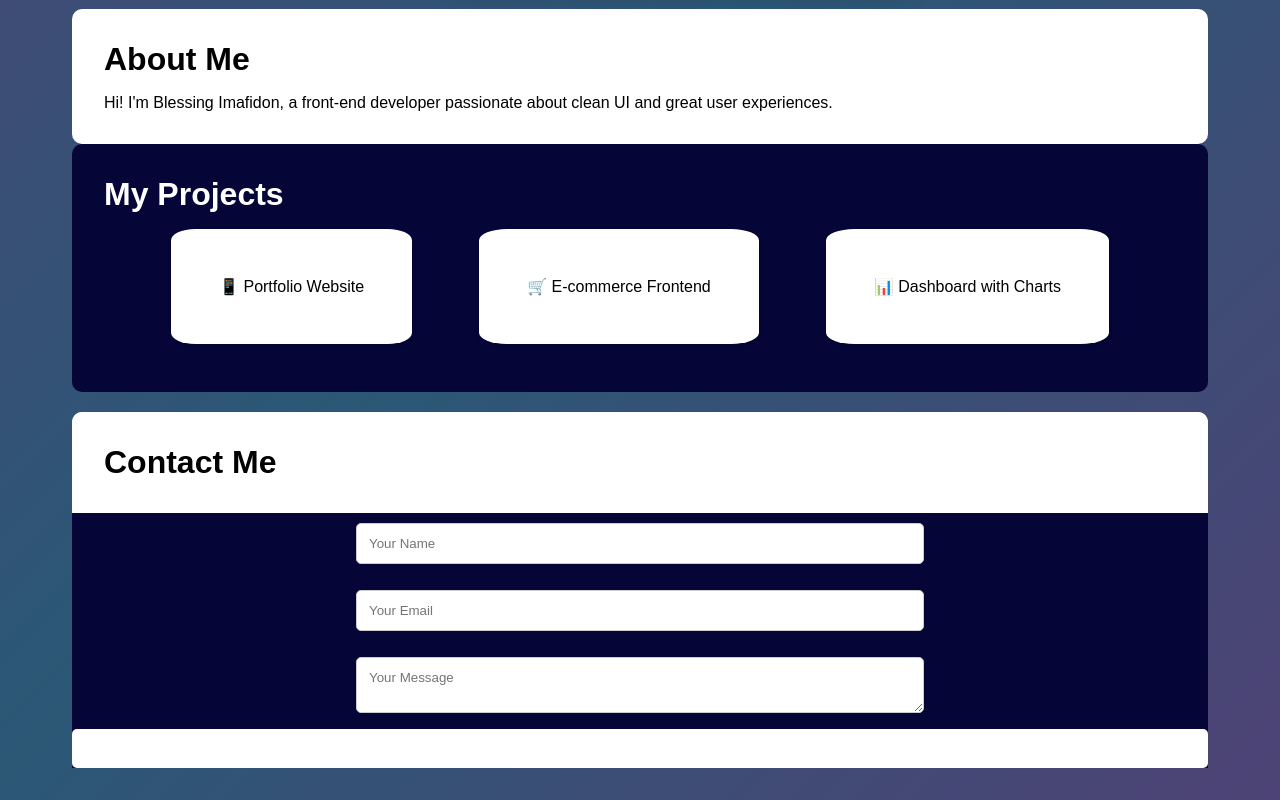
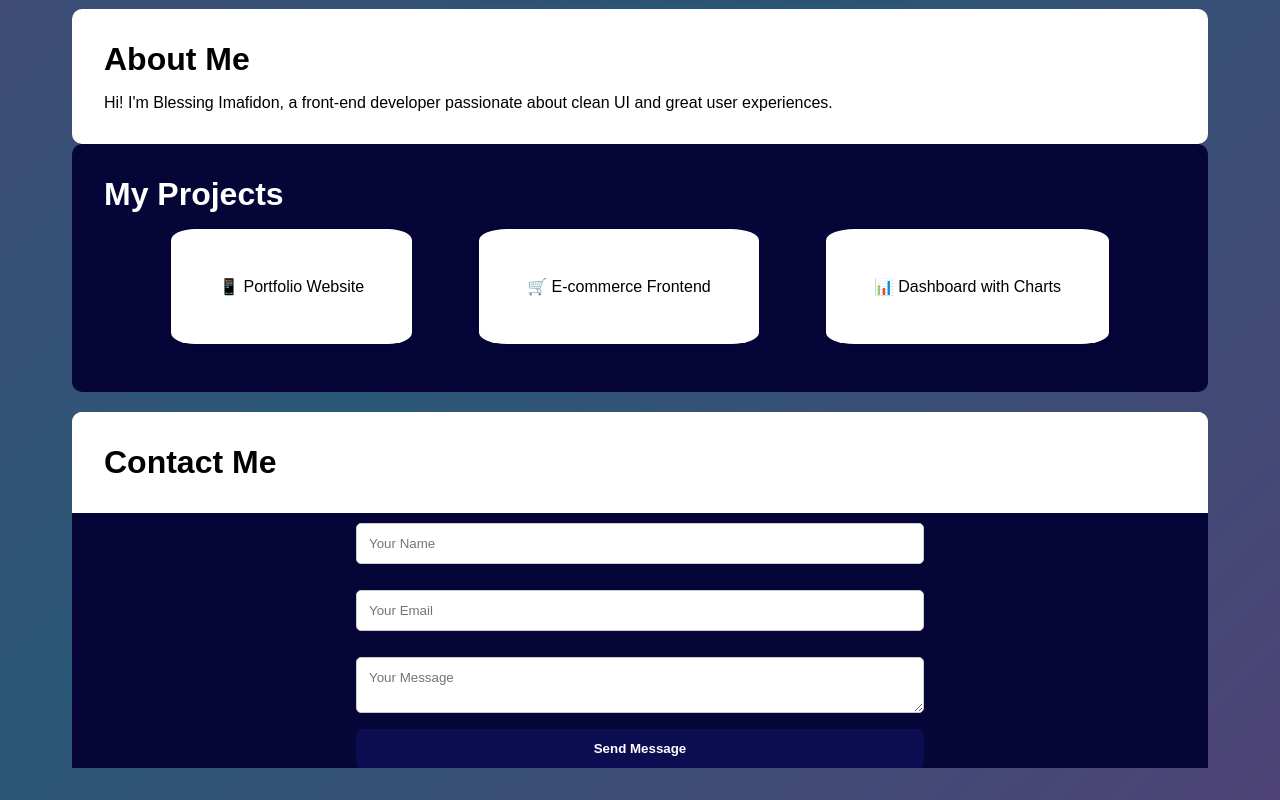
Before and after one commit to CocoN0sa/React-assessment, a React (Vite) app in the folder react-assessment/: page / in a window 1280 px wide. Shown: the part 583-1383 px from the top of the page. Built offline with nearby package versions, Linux system fonts and the light colour scheme.

Commit message:
Fix typo in background-color property for textarea in Contact.module.css

```diff
--- a/react-assessment/src/components/Contact.module.css
+++ b/react-assessment/src/components/Contact.module.css
@@ -27,18 +27,20 @@ textarea {
   font-family: inherit;
   width: 50%;
   margin: auto;
-  background-color: white;
+  background-color: hite;
   margin-top: 10px;
 }
 
 button {
-  background-color: white;
+  background-color: rgb(12, 12, 81);
   color: white;
   border: none;
   padding: 0.75rem;
   border-radius: 5px;
   cursor: pointer;
   font-weight: bold;
+  width: 50%;
+  margin: auto;
 }
 
 button:hover {
```
